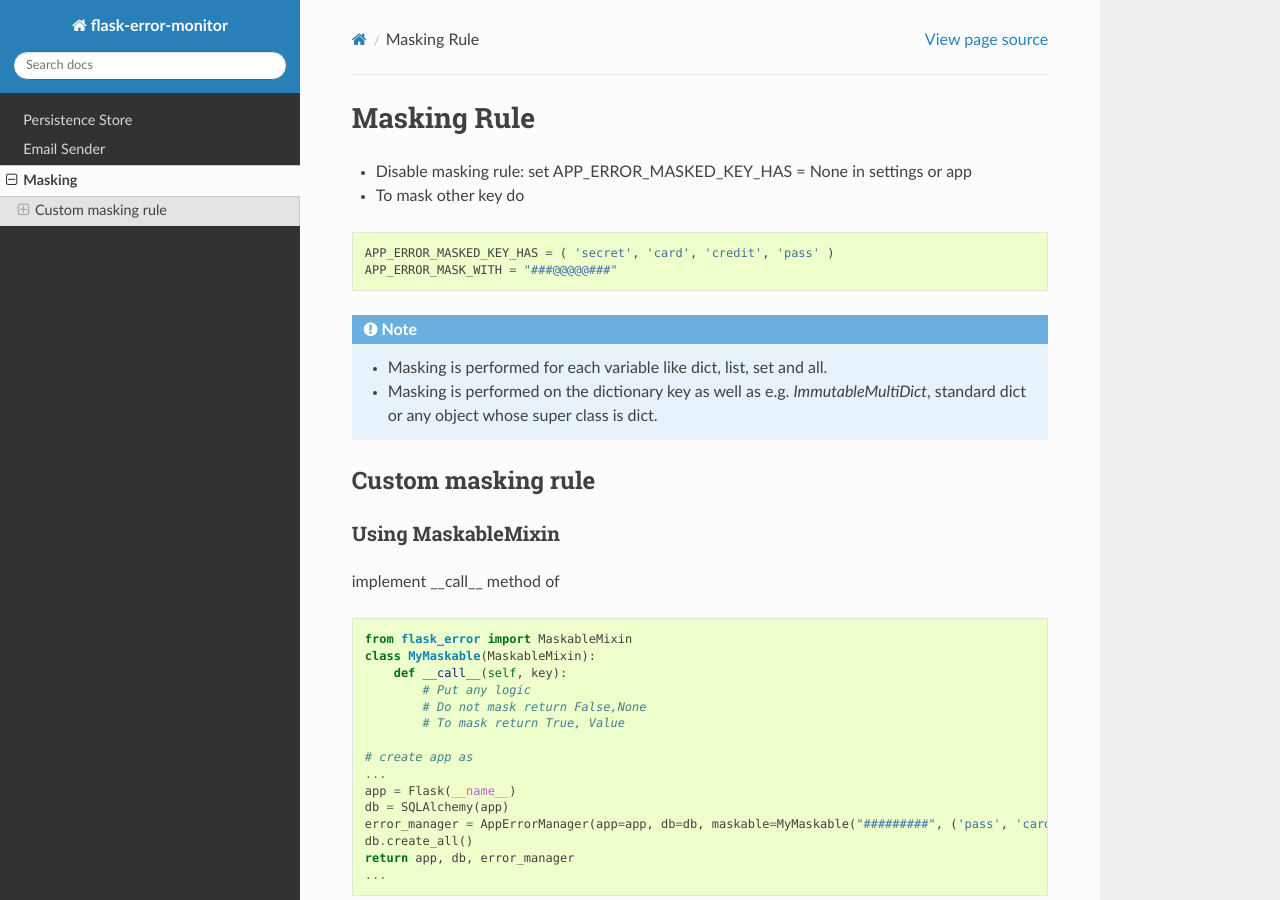
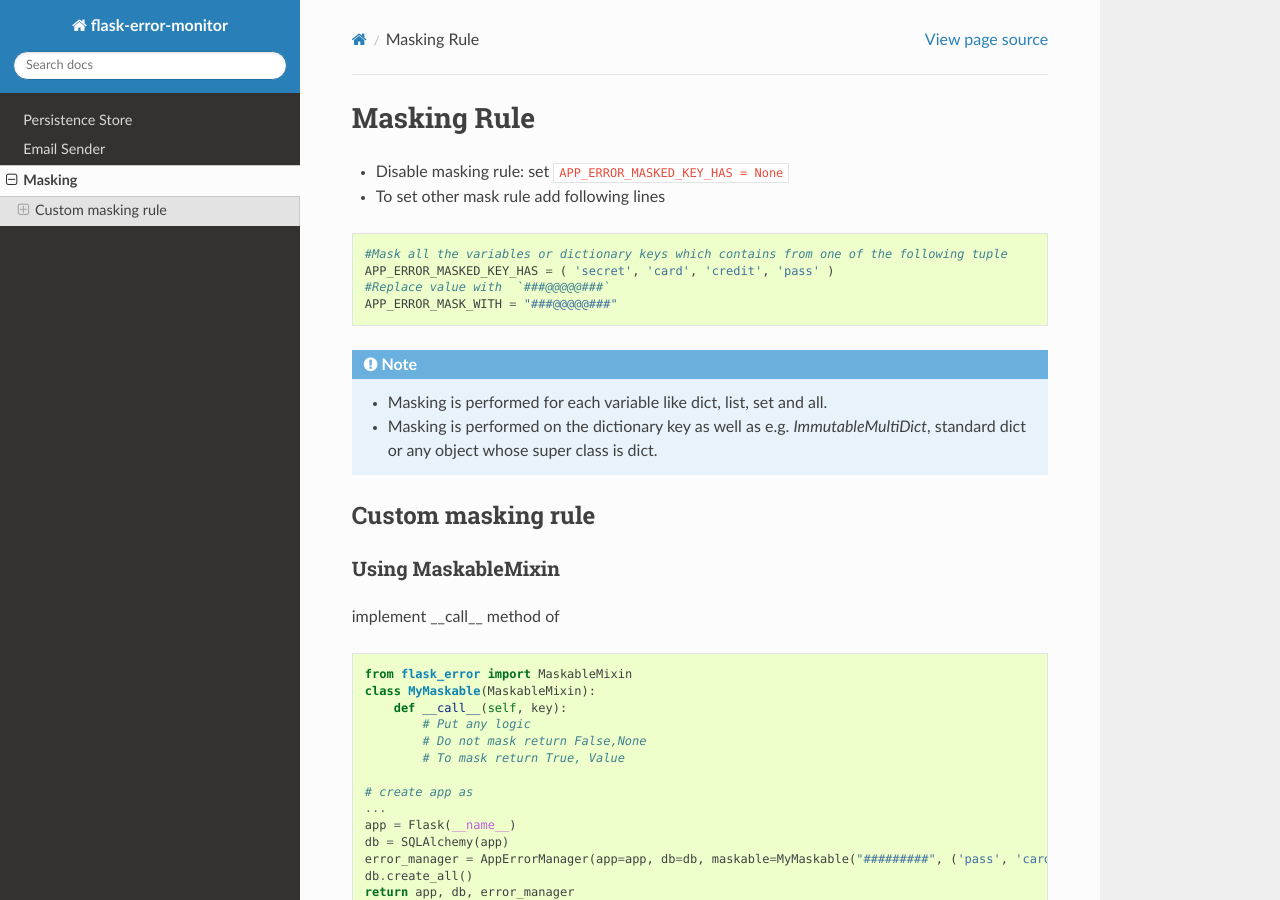
Before and after one commit to sonus21/error-tracker, a Sphinx documentation site: the page built from docs/source/mask-rule.rst, in a window 1280 px wide and 900 px high. Built offline with Sphinx 7.4.7 and the Read the Docs theme 2.0.0, drawn with Linux system fonts in a browser that asks for light colours.

Commit message:
Updated doc.

```diff
--- a/docs/source/index.rst
+++ b/docs/source/index.rst
@@ -9,8 +9,6 @@ Flask error/exception monitoring app
 
 Quick start
 ==========
-
-.. _installation-guide:
 
 Installation
 ------------
--- a/docs/source/mask-rule.rst
+++ b/docs/source/mask-rule.rst
@@ -1,12 +1,14 @@
 Masking Rule
 -------------
 
-- Disable masking rule: set APP_ERROR_MASKED_KEY_HAS = None in settings or app
-- To mask other key do
+- Disable masking rule: set :code:`APP_ERROR_MASKED_KEY_HAS = None`
+- To set other mask rule add following lines
 
 .. code::
 
+    #Mask all the variables or dictionary keys which contains from one of the following tuple
     APP_ERROR_MASKED_KEY_HAS = ( 'secret', 'card', 'credit', 'pass' )
+    #Replace value with  `###@@@@@###`
     APP_ERROR_MASK_WITH = "###@@@@@###"
 
 
```
